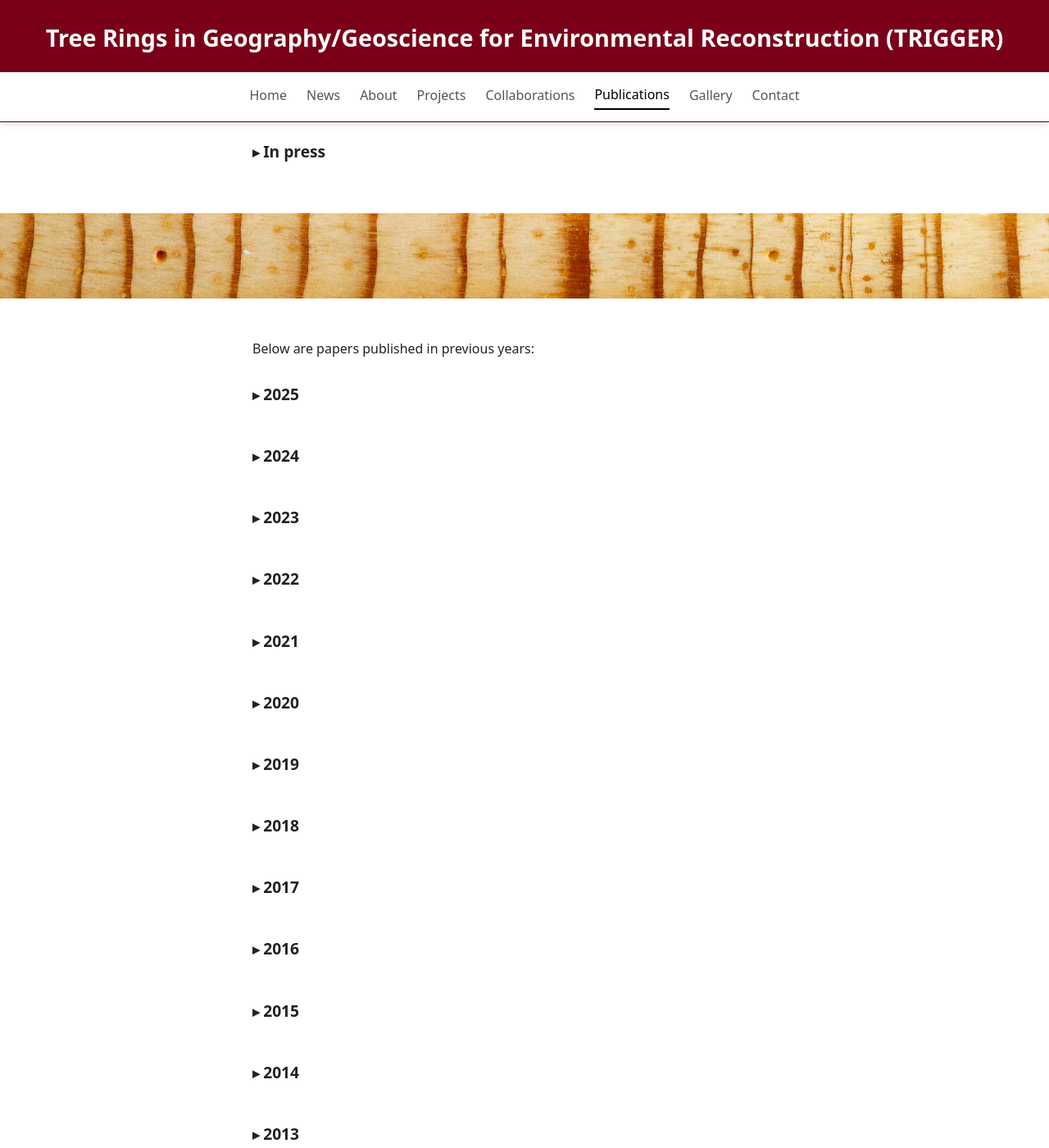
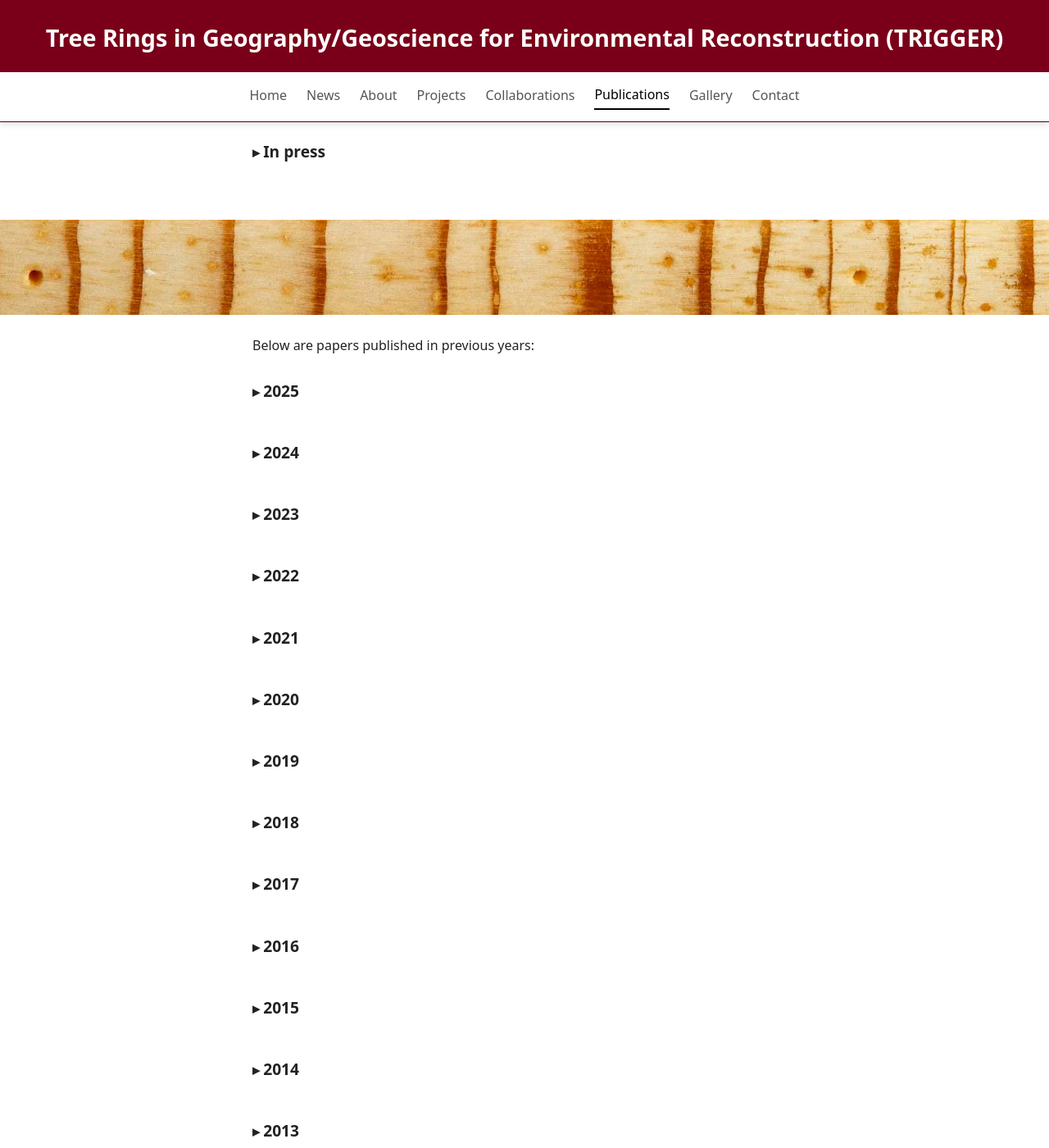
Before and after one commit to mcatorbenson/mcatorbenson.github.io, a Jekyll site: the page built from publications/index.html, in a window 1280 px wide and 1400 px high, scrolled down 278 px. Shown: the whole window at 82% size. Built offline with Jekyll 4.4.1, drawn with Linux system fonts in a browser that asks for light colours.

Commit message:
Update style.css

```diff
--- a/css/style.css
+++ b/css/style.css
@@ -252,12 +252,19 @@ a:hover {
   width: 100vw;
   margin-left: calc(50% - 50vw);
   margin-right: calc(50% - 50vw);
-  margin-top: 3rem;
-  margin-bottom: 3rem;
+
+  /* tighter vertical spacing */
+  margin-top: 1.5rem;
+  margin-bottom: 1.5rem;
+
+  /* limit height */
+  height: 140px;   /* ~50% of a typical break image */
+  overflow: hidden;
 }
 
 .full-width-break img {
   width: 100%;
-  height: auto;
+  height: 100%;
+  object-fit: cover;
   display: block;
 }
```
